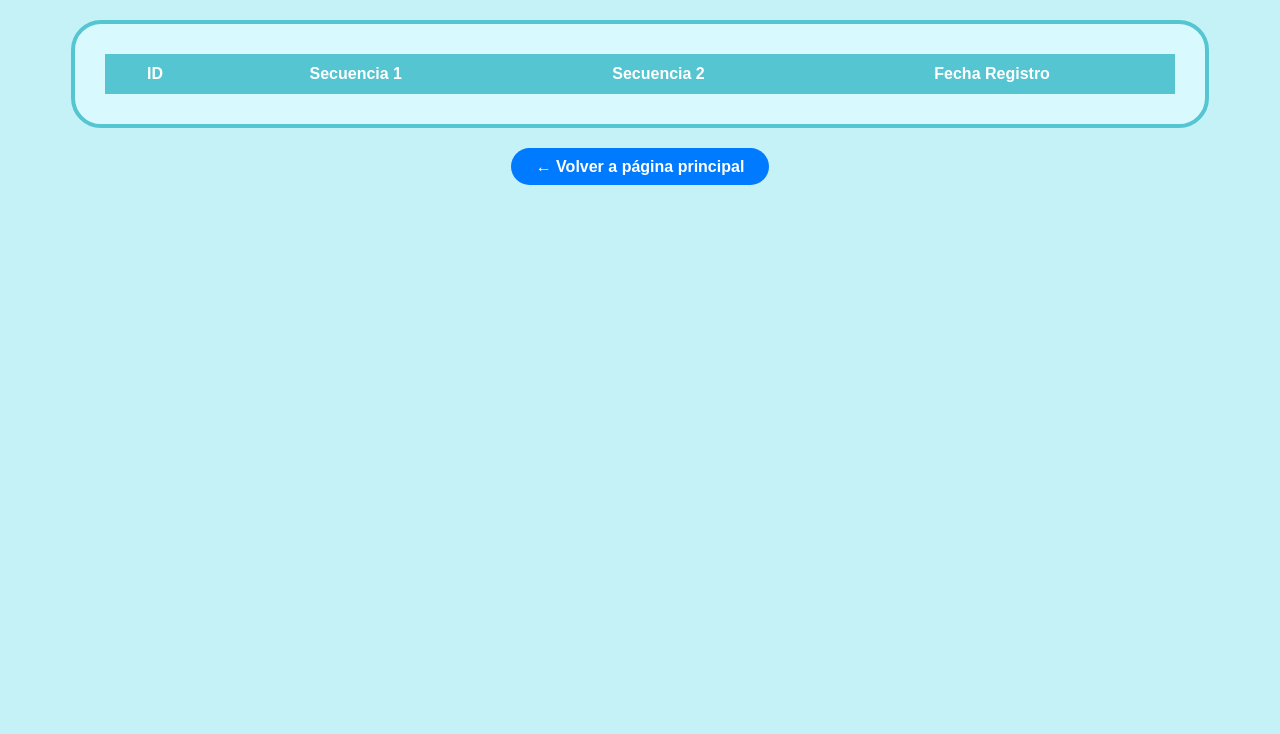
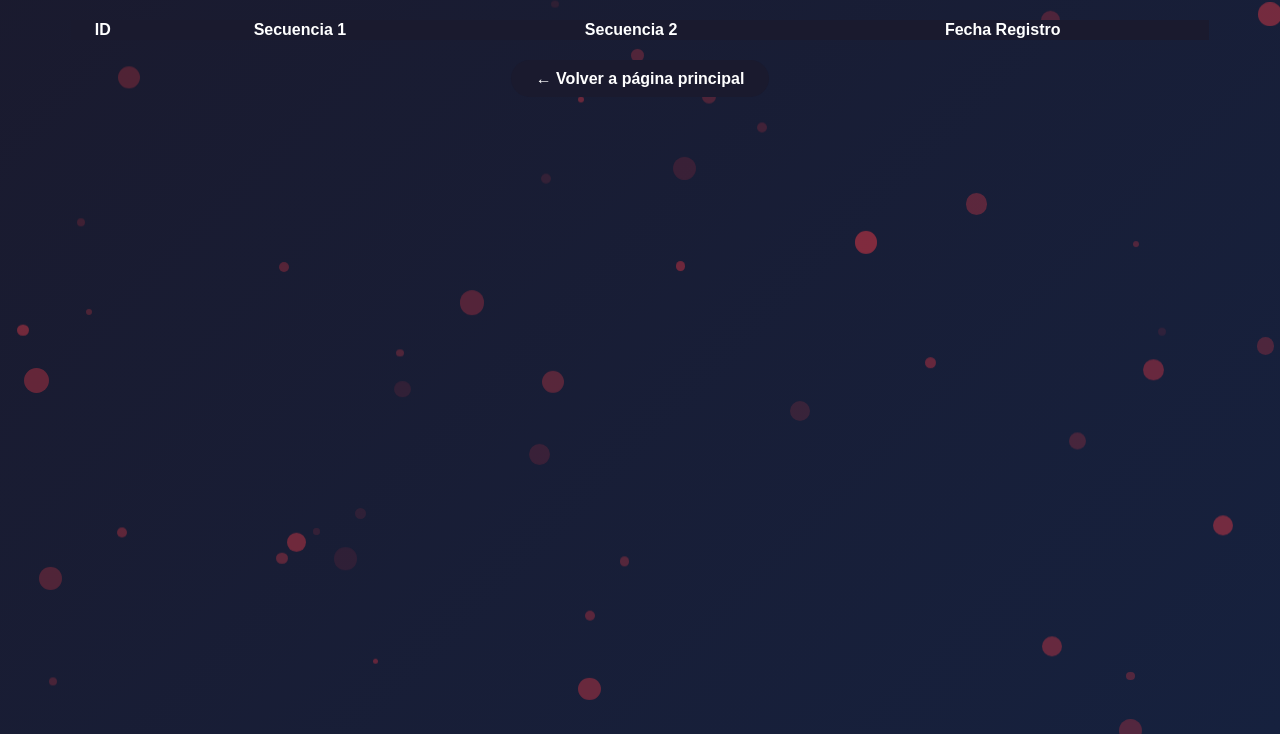
Before and after one commit to chalco777/GenomicsFreedom, a plain HTML site: page Landing_page_fulljsandSQL/index3.html in a window 1280 px wide. Shown: the part 66-800 px from the top of the page. Drawn offline with Linux system fonts and the light colour scheme; no server answers.

Commit message:
modified background of table

```diff
--- a/Landing_page_fulljsandSQL/index3.html
+++ b/Landing_page_fulljsandSQL/index3.html
@@ -4,9 +4,11 @@
   <meta charset="UTF-8">
   <title>Historial de Secuencias</title>
   <link rel="stylesheet" href="styles/styles3.css">
+  <script src="scripts/node3.js"></script>
+  <script src="scripts/interactive-bg.js"></script>
 </head>
 <body>
-
+  <div id="interactive-bg"></div>
   <div class="container">
     <div class="titulo">HISTORIAL DE SECUENCIAS</div>
 
@@ -29,7 +31,5 @@
       <a href="index2.html" class="btn-volver">← Volver a página principal</a>
     </div>
   </div>
-
-  <script src="scripts/node3.js"></script>
 </body>
 </html>
--- a/Landing_page_fulljsandSQL/styles/styles3.css
+++ b/Landing_page_fulljsandSQL/styles/styles3.css
@@ -1,6 +1,6 @@
 body {
   font-family: Arial, sans-serif;
-  background-color: #c5f2f7;
+  /* background-color: #c5f2f7;*/
 }
 
 .container {
@@ -10,12 +10,37 @@ body {
   text-align: center;
 }
 
+#interactive-bg {
+    position: fixed;
+    top: 0;
+    left: 0;
+    width: 100%;
+    height: 100%;
+    z-index: -1;
+    background: linear-gradient(135deg, #1a1a2e 0%, #16213e 100%);
+    overflow: hidden;
+}
+.dna-particle {
+    position: absolute;
+    background: rgba(230, 57, 70, 0.2);
+    border-radius: 50%;
+    pointer-events: none;
+}
+@keyframes float {
+    0% { transform: translateY(0px); }
+    50% { transform: translateY(-10px); }
+    100% { transform: translateY(0px); }
+}
+
 .titulo {
   font-size: 24px;
   font-weight: bold;
   margin-bottom: 30px;
+  color: white;
 }
 
+/* Antes del cambio */
+/*
 .tabla-container {
   background-color: #d8faff;
   border: 4px solid #54c5d1;
@@ -34,10 +59,30 @@ th, td {
   border: 1px solid #54c5d1;
   padding: 10px;
 }
+*/
 
+/* Despues del cambio */
+.tabla-container {
+    background-color: rgba(90, 86, 108, 0.4);
+    border: none; /* o ajusta el color del borde si quieres */
+    color: #ffffff;
+}
+table {
+  width: 100%;
+  border-collapse: collapse;
+  background-color: transparent;
+  color: #ffffff;
+}
 th {
-  background-color: #54c5d1;
-  color: white;
+  background-color: #1a1a2e;
+  color: #ffffff;
+}
+td {
+  color: #ffffff;
+}
+
+.titulo, th, td {
+    color: #ffffff;
 }
 
 img {
@@ -51,7 +96,7 @@ img {
 
 .btn-volver {
   padding: 10px 25px;
-  background-color: #007bff;
+  background-color: #1a1a2e;
   color: white;
   text-decoration: none;
   border-radius: 25px;
@@ -60,6 +105,7 @@ img {
 }
 
 .btn-volver:hover {
-  background-color: #0056b3;
+  background-color: #b11616;
+  color: #000;
   transform: scale(1.05);
 }
```
